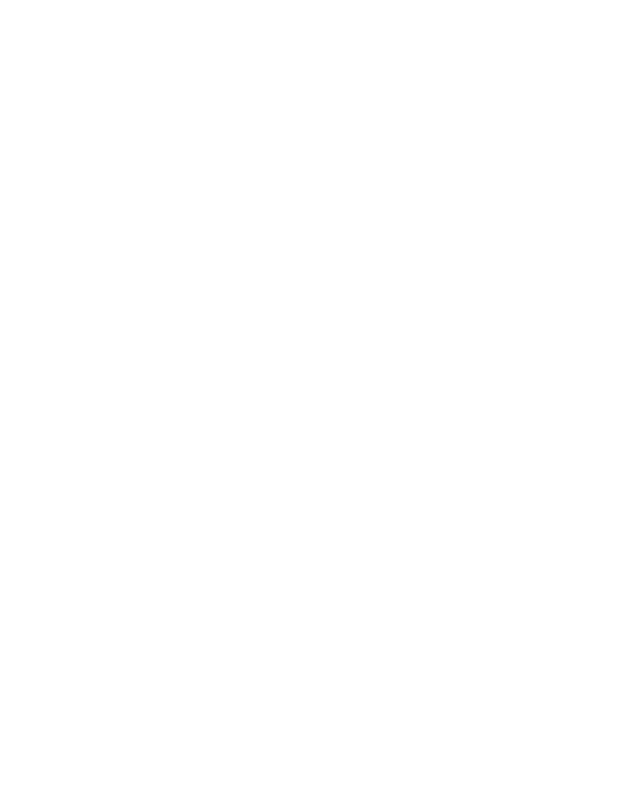
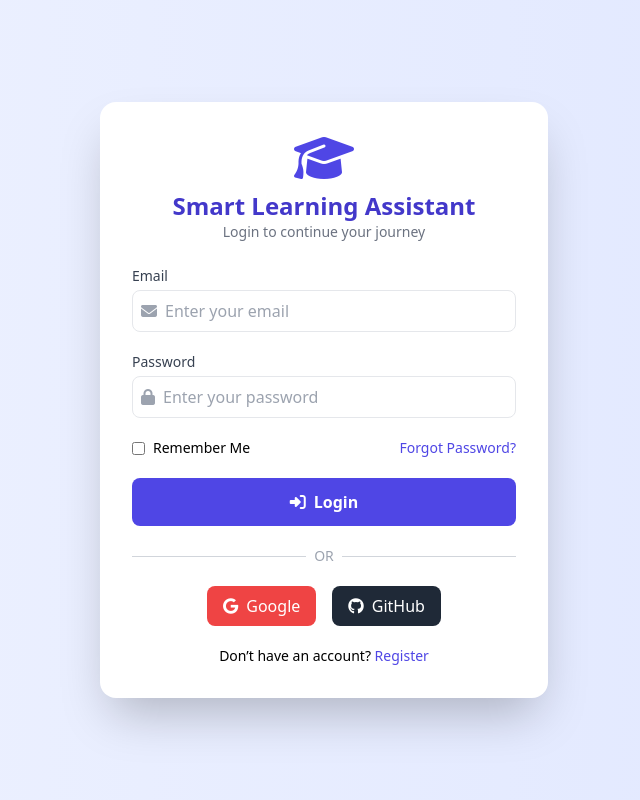
Before and after one commit to faiji31/AI-assiant-for-Students, a plain HTML site: page index.html in a window 1280 px wide. Shown: the whole page, without its empty margins (316-956 px from the left). Drawn offline with nearby package versions, Linux system fonts and the light colour scheme.

Commit message:
3rd commit

```diff
--- a/index.html
+++ b/index.html
@@ -1,11 +1,93 @@
 <!DOCTYPE html>
 <html lang="en">
 <head>
-    <meta charset="UTF-8">
-    <meta name="viewport" content="width=device-width, initial-scale=1.0">
-    <title>Document</title>
+  <meta charset="UTF-8">
+  <meta name="viewport" content="width=device-width, initial-scale=1.0">
+  <title>Login - Smart Learning Assistant</title>
+  <!-- Tailwind -->
+  <script src="https://cdn.tailwindcss.com"></script>
+  <!-- Font Awesome -->
+  <link rel="stylesheet" href="https://cdnjs.cloudflare.com/ajax/libs/font-awesome/6.5.0/css/all.min.css">
 </head>
-<body>
+<body class="bg-gradient-to-r from-indigo-50 to-indigo-100 flex items-center justify-center min-h-screen px-3">
+
+  <!-- Container -->
+  <div class="bg-white shadow-2xl rounded-2xl w-full max-w-sm sm:max-w-md p-5 sm:p-8">
+
+    <!-- Logo + Title -->
+    <div class="flex flex-col items-center mb-6 text-center">
+      <i class="fa-solid fa-graduation-cap text-indigo-600 text-5xl mb-2"></i>
+      <h1 class="text-xl sm:text-2xl font-bold text-indigo-700">Smart Learning Assistant</h1>
+      <p class="text-sm text-gray-500">Login to continue your journey</p>
+    </div>
+
+    <!-- Login Form -->
+    <form id="loginForm" class="space-y-5">
+
+      <!-- Email -->
+      <div>
+        <label class="block text-sm font-medium text-gray-700">Email</label>
+        <div class="flex items-center border rounded-lg p-2 mt-1">
+          <i class="fa-solid fa-envelope text-gray-400 mr-2"></i>
+          <input type="email" id="email" class="w-full focus:outline-none text-sm sm:text-base" placeholder="Enter your email" required>
+        </div>
+      </div>
+
+      <!-- Password -->
+      <div>
+        <label class="block text-sm font-medium text-gray-700">Password</label>
+        <div class="flex items-center border rounded-lg p-2 mt-1">
+          <i class="fa-solid fa-lock text-gray-400 mr-2"></i>
+          <input type="password" id="password" class="w-full focus:outline-none text-sm sm:text-base" placeholder="Enter your password" required>
+        </div>
+      </div>
+
+      <!-- Remember Me + Forgot Password -->
+      <div class="flex flex-col sm:flex-row items-center justify-between text-sm">
+        <label class="flex items-center mb-2 sm:mb-0">
+          <input type="checkbox" class="mr-2"> Remember Me
+        </label>
+        <a href="#" class="text-indigo-600 hover:underline">Forgot Password?</a>
+      </div>
+
+      <!-- Login Button -->
+      <button type="submit" class="w-full bg-indigo-600 text-white py-3 rounded-lg font-semibold hover:bg-indigo-700 transition flex items-center justify-center">
+        <i class="fa-solid fa-right-to-bracket mr-2"></i> Login
+      </button>
+
+      <!-- Divider -->
+      <div class="flex items-center my-4">
+        <hr class="flex-1 border-gray-300">
+        <span class="px-2 text-gray-400 text-sm">OR</span>
+        <hr class="flex-1 border-gray-300">
+      </div>
+
+      <!-- Social Login -->
+      <div class="flex flex-col sm:flex-row justify-center sm:space-x-4 space-y-3 sm:space-y-0">
+        <button class="bg-red-500 hover:bg-red-600 text-white px-4 py-2 rounded-lg flex items-center justify-center">
+          <i class="fa-brands fa-google mr-2"></i> Google
+        </button>
+        <button class="bg-gray-800 hover:bg-black text-white px-4 py-2 rounded-lg flex items-center justify-center">
+          <i class="fa-brands fa-github mr-2"></i> GitHub
+        </button>
+      </div>
+
+      <!-- Register Link -->
+      <p class="text-sm text-center mt-3">
+        Don’t have an account?
+        <a href="register.html" class="text-indigo-600 font-medium hover:underline">Register</a>
+      </p>
+    </form>
+  </div>
+
+  <!-- JS -->
+  <script>
+    document.getElementById("loginForm").addEventListener("submit", function(e){
+      e.preventDefault();
+      // Dummy auth redirect
+      window.location.href = "dashboard.html";
+    });
+  </script>
 
 </body>
 </html>
```
